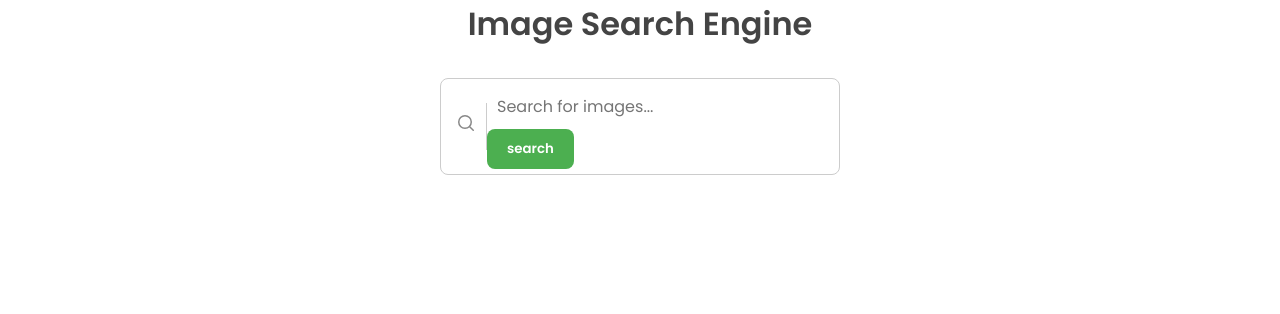
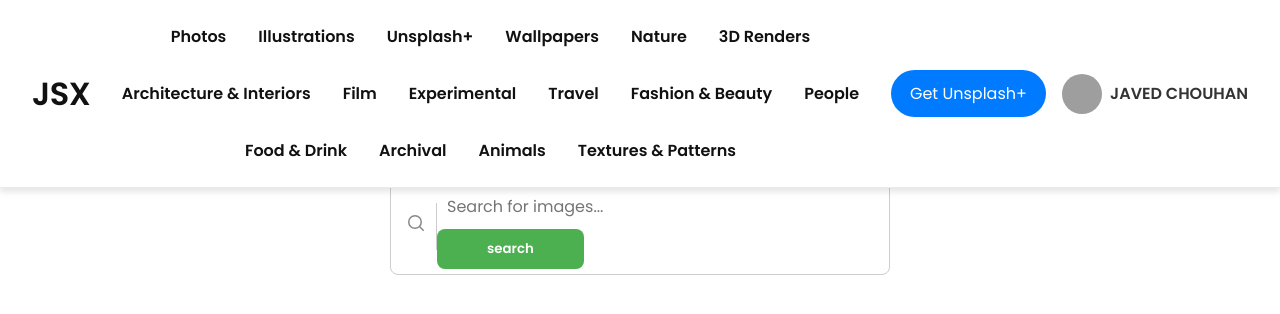
Before and after one commit to mjavedjs/Img-Search-Engine, a plain HTML site: page index.html in a window 1280 px wide. Drawn offline with Linux system fonts and the light colour scheme; grey boxes are pictures that could not be loaded.

Commit message:
api_work_Done

```diff
--- a/app.js
+++ b/app.js
@@ -4,6 +4,8 @@
 const showMoreBtn = document.querySelector(".button")
 let keyword = '';
 let page= 1;
+
+
 
 async function searchImages() {
 
@@ -15,10 +17,19 @@
       const response =   await fetch(url)
       const data = await response.json()
     console.log(data)
+
     if(page === 1){
       serachResult.innerHTML = ""
     }
+
+
     const  result = data.results;
+    if (result.length === 0) {
+      alert("No results found!");
+      showMoreBtn.style.display = 'none'; // Hide the button if no results
+      return;
+    }
+
 
     result.map((res)=>{
       const img = document.createElement("img"); // imag k tag
@@ -37,6 +48,8 @@
     }
 
 }
+
+
 userSearch.innerHTML = ""
 searchFrom.addEventListener('submit',(e)=>{
 
@@ -46,6 +59,7 @@
 })
 
 
+
 showMoreBtn.addEventListener('click',(e)=>{
    page++
    searchImages()
--- a/index.html
+++ b/index.html
@@ -7,6 +7,39 @@
     <title>Search Engine</title>
 </head>
 <body>
+    <nav class="navbar">
+        <div class="navbar__logo">
+            <a href="/" class="logo-link"><strong>JSX</strong></a>
+        </div>
+        <div class="navbar__categories">
+            <a href="#" class="navbar__category">Photos</a>
+            <a href="#" class="navbar__category">Illustrations</a>
+            <a href="#" class="navbar__category">Unsplash+</a>
+            <a href="#" class="navbar__category">Wallpapers</a>
+            <a href="#" class="navbar__category">Nature</a>
+            <a href="#" class="navbar__category">3D Renders</a>
+            <a href="#" class="navbar__category">Architecture & Interiors</a>
+            <a href="#" class="navbar__category">Film</a>
+            <a href="#" class="navbar__category">Experimental</a>
+            <a href="#" class="navbar__category">Travel</a>
+            <a href="#" class="navbar__category">Fashion & Beauty</a>
+            <a href="#" class="navbar__category">People</a>
+            <a href="#" class="navbar__category">Food & Drink</a>
+            <a href="#" class="navbar__category">Archival</a>
+            <a href="#" class="navbar__category">Animals</a>
+            <a href="#" class="navbar__category">Textures & Patterns</a>
+        </div>
+        <div class="navbar__auth">
+            <button class="navbar__btn">Get Unsplash+</button>
+            <div class="navbar__avatar">
+                <img src="https://avatars.githubusercontent.com/u/172362366?v=4" alt="Avatar" class="avatar-img">
+                <span class="avatar-name">JAVED CHOUHAN</span>
+            </div>
+        </div>
+    </nav>
+
+
+
     <h1>Image Search Engine</h1>
 
     <!-- Search Form -->
--- a/style.css
+++ b/style.css
@@ -15,6 +15,102 @@
     color: #333;
 }
 
+
+.navbar {
+    display: flex;
+    justify-content: space-between;
+    align-items: center;
+    padding: 1rem 2rem;
+    background-color: #ffffff;
+    border-bottom: 1px solid #eaeaea;
+    box-shadow: 0 4px 6px rgba(0, 0, 0, 0.1);
+    position: fixed;
+    width: 100%;
+    z-index: 1000;
+}
+
+.navbar__logo .logo-link {
+    font-size: 2rem;
+    font-weight: bold;
+    text-decoration: none;
+    color: #111;
+    letter-spacing: -0.5px;
+}
+
+.navbar__categories {
+    display: flex;
+    flex-wrap: wrap;
+    gap: 1rem;
+    justify-content: center;
+    flex: 1;
+}
+
+.navbar__category {
+    text-decoration: none;
+    color: #111;
+    font-size: 1rem;
+    font-weight: 600;
+    transition: color 0.3s;
+}
+
+.navbar__category:hover {
+    color: #007aff;
+}
+
+.navbar__auth {
+    display: flex;
+    align-items: center;
+    gap: 1rem;
+}
+
+.navbar__btn {
+    padding: 0.7rem 1.2rem;
+    background-color: #007aff;
+    color: #fff;
+    font-size: 1rem;
+    border: none;
+    border-radius: 30px;
+    cursor: pointer;
+    transition: background-color 0.3s;
+}
+
+.navbar__btn:hover {
+    background-color: #005fcc;
+}
+
+.navbar__avatar {
+    display: flex;
+    align-items: center;
+    gap: 0.5rem;
+    font-size: 1rem;
+}
+
+.avatar-img {
+    width: 40px;
+    height: 40px;
+    border-radius: 50%;
+    object-fit: cover;
+}
+
+.avatar-name {
+    font-weight: 600;
+    color: #333;
+}
+
+.navbar__categories a {
+    font-size: 1rem;
+    padding: 0.5rem;
+    display: block;
+    transition: all 0.3s ease;
+}
+
+.navbar__categories a:hover {
+    background-color: #f5f5f5;
+    border-radius: 5px;
+}
+
+/* Adjust layout for responsiveness */
+
 h1 {
     font-size: 2rem;
     margin-bottom: 30px;
@@ -26,12 +122,14 @@
 .search-form {
     display: flex;
     align-items: center;
+    justify-content:space-around;
     border: 1px solid #ccc;
     border-radius: 8px;
     background: #fff;
-    width: 400px;
+    width: 500px;
     padding: 5px;
     margin-bottom: 20px;
+    margin-top:100px ;
 }
 
 .icon-wrapper {
@@ -57,7 +155,7 @@
 .search-button {
     background-color: #4caf50;
     color: #fff;
-    padding: 10px 20px;
+    padding: 10px 50px;
     border: none;
     border-radius: 8px;
     cursor: pointer;
@@ -143,3 +241,37 @@
     box-shadow: 0 4px 6px rgba(0, 0, 0, 0.1); /* Subtle shadow for better visuals */
     object-fit: cover; /* Ensures all images fill their grid cell without leaving gaps */
 }
+
+
+@media (max-width: 480px) {
+    .navbar {
+        flex-direction: column;
+        padding: 1rem;
+    }
+
+    .navbar__logo {
+        margin-bottom: 10px;
+    }
+
+    .navbar__auth {
+        width: 100%;
+        justify-content: center;
+    }
+
+    .navbar__categories {
+        display: none; /* Ensure it's still hidden */
+    }
+
+    .navbar__btn {
+        display: block; /* Show Get Unsplash+ button again for mobile */
+        width: 100%;
+        margin-top: 10px;
+    }
+
+    .navbar__avatar {
+        display: flex;
+        align-items: center;
+        justify-content: center;
+        gap: 0.5rem;
+    }
+}
```
